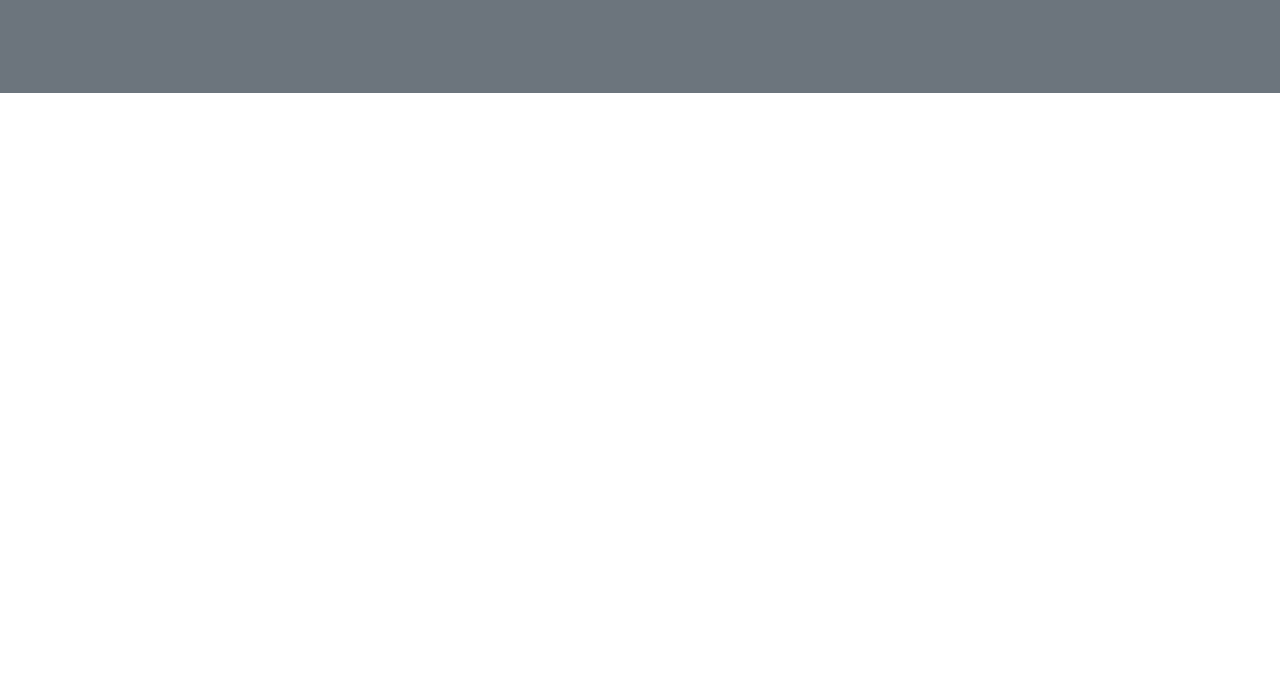
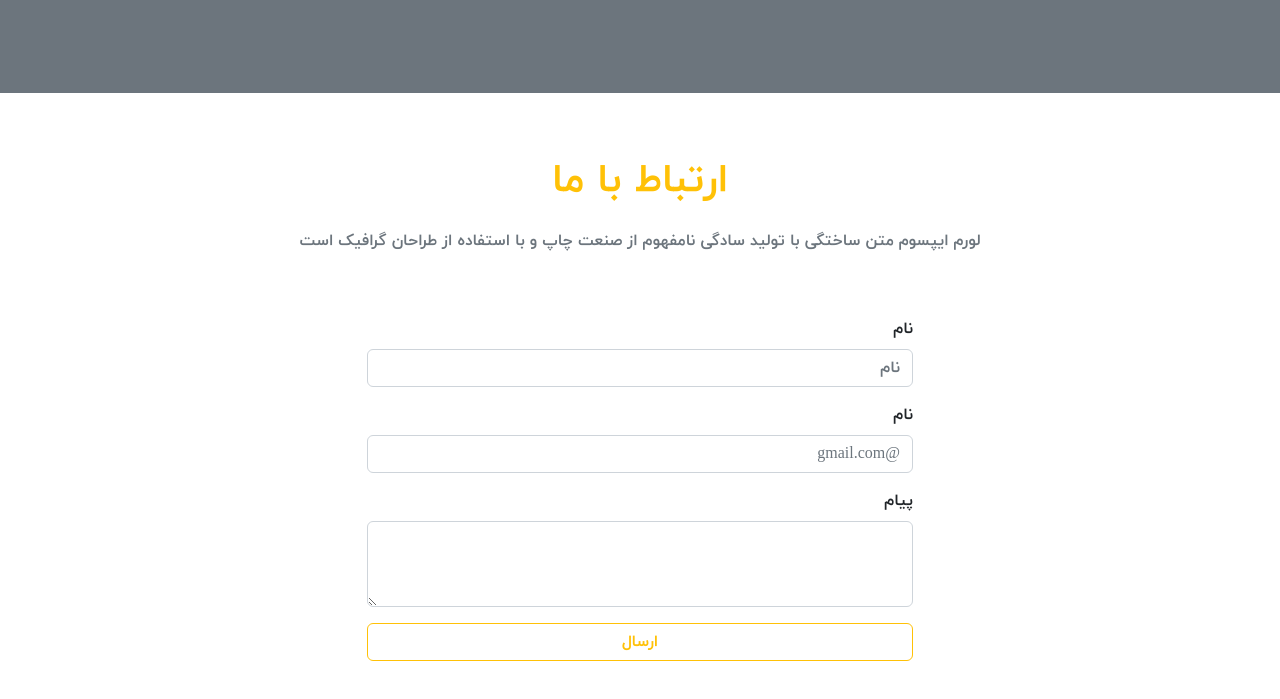
Before and after one commit to siavashasachi/dove-project, a plain HTML site: page index.html in a window 1280 px wide. Shown: the part 2441-3140 px from the top of the page. Before the commit the page ends 2534 px from the top, so only its background shows below. Drawn offline with nearby package versions, Linux system fonts and the light colour scheme.

Commit message:
added connection form

```diff
--- a/index.html
+++ b/index.html
@@ -200,6 +200,30 @@
             </div></div></div></div>
       </div>
     </div></article>
+    <section>
+      <div class="container ">
+      <div class="row d-flex justify-content-center align-items-center">
+        <div class="p-5 mt-3 text-center">
+          <p class="h1 text-warning ">ارتباط با ما</p>
+          <p class="text-muted mt-4">لورم ایپسوم متن ساختگی با تولید سادگی نامفهوم از صنعت چاپ و با استفاده از طراحان گرافیک است</p>
+        </div>
+        <div class=" col-lg-6">
+        <form class="mx-5 mx-sm-0">
+          <div class="mb-3"><label class="form-label" for="name">نام</label>
+          <input class=" form-control"  id="name" name="name" placeholder="نام"></div>
+          <div class="mb-3"><label class="form-label" for="email">نام</label>
+            <input class=" form-control"  id="email" name="email" placeholder="@gmail.com"></div>
+          <div class="mb-3"><label class="form-label" for="message">پیام</label>
+            <textarea class="form-control" name="message" id="message" cols="20" rows="3"></textarea></div>
+            <div class=" d-grid gap-2 mb-5">
+              <button class="btn btn-outline-warning " type="button">ارسال</button>
+            </div>
+        </form>
+
+      </div>
+    </div>
+      </div>
+    </section>
     <script src="https://cdn.jsdelivr.net/npm/bootstrap@5.2.0-beta1/dist/js/bootstrap.bundle.min.js"></script>
   </body>
 </html>
```
